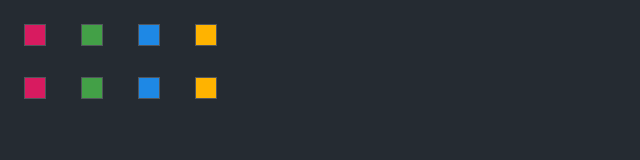
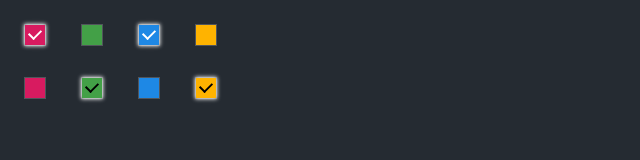
Before and after one commit to yasref/html-colored-checkbox, a plain HTML site: page index.html in a window 1280 px wide. Shown: the whole page, without its empty margins (0-640 px from the left). Drawn offline with Linux system fonts and the light colour scheme.

Commit message:
add checked attr

```diff
--- a/index.html
+++ b/index.html
@@ -7,6 +7,7 @@
     <div>
       <input
         type="checkbox"
+        checked
         style="background-color: #d81b60; color: #fff"
         name="checkboxGreen"
       />
@@ -17,6 +18,7 @@
       />
       <input
         type="checkbox"
+        checked
         style="background-color: #1e88e5; color: #fff"
         name="checkboxBlue"
       />
@@ -35,6 +37,7 @@
       />
       <input
         type="checkbox"
+        checked
         style="background-color: #43a047; color: #000"
         name="checkboxRed"
       />
@@ -45,6 +48,7 @@
       />
       <input
         type="checkbox"
+        checked
         style="background-color: #ffb300; color: #000"
         name="checkboxYellow"
       />
```
